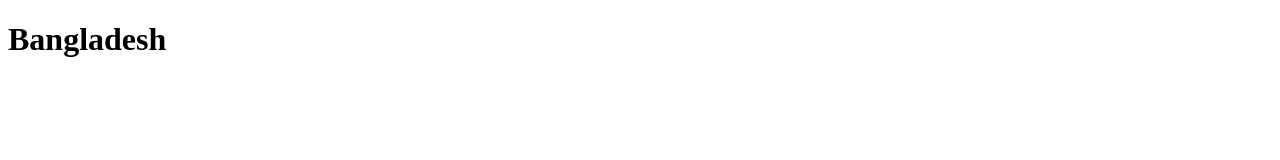
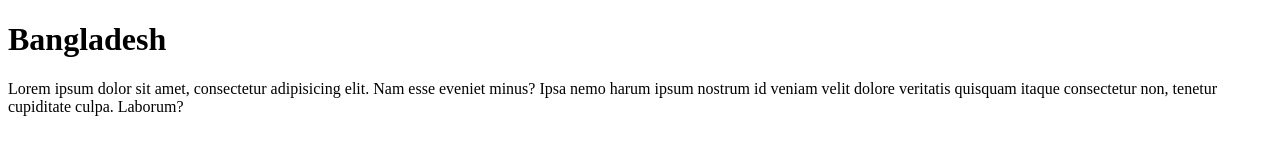
Before and after one commit to Atia9f/second-website, a plain HTML site: page index.html in a window 1280 px wide. Drawn offline with Linux system fonts and the light colour scheme.

Commit message:
added paragraph

```diff
--- a/index.html
+++ b/index.html
@@ -7,5 +7,8 @@
 </head>
 <body>
     <h1>Bangladesh</h1>
+    <p>Lorem ipsum dolor sit amet, consectetur adipisicing elit. Nam esse eveniet minus? Ipsa nemo harum ipsum nostrum id veniam velit dolore veritatis quisquam itaque consectetur non, tenetur cupiditate culpa. Laborum?
+    </p>
+
 </body>
 </html>
```
